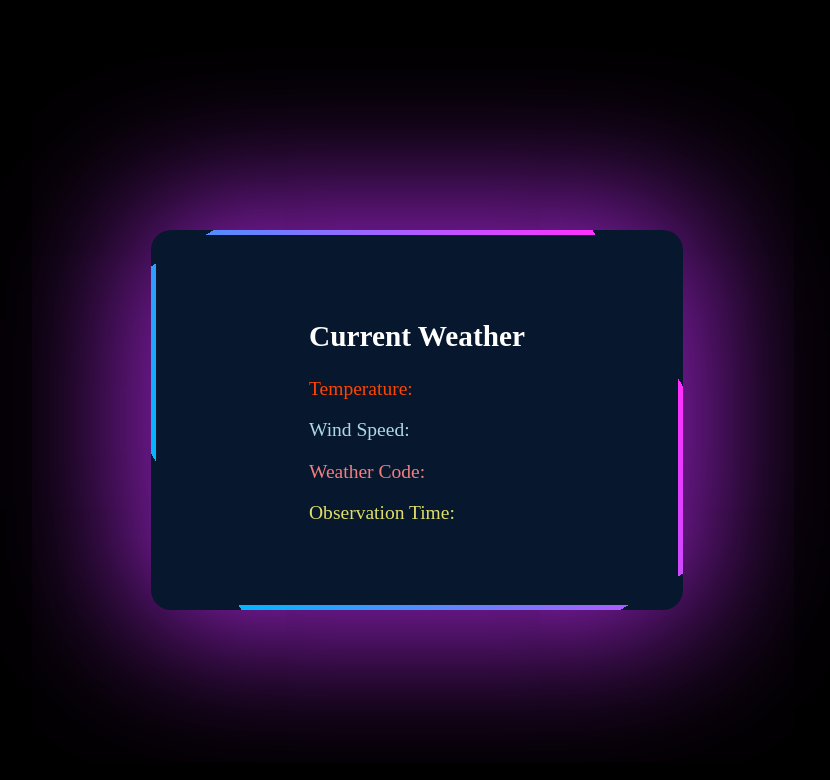
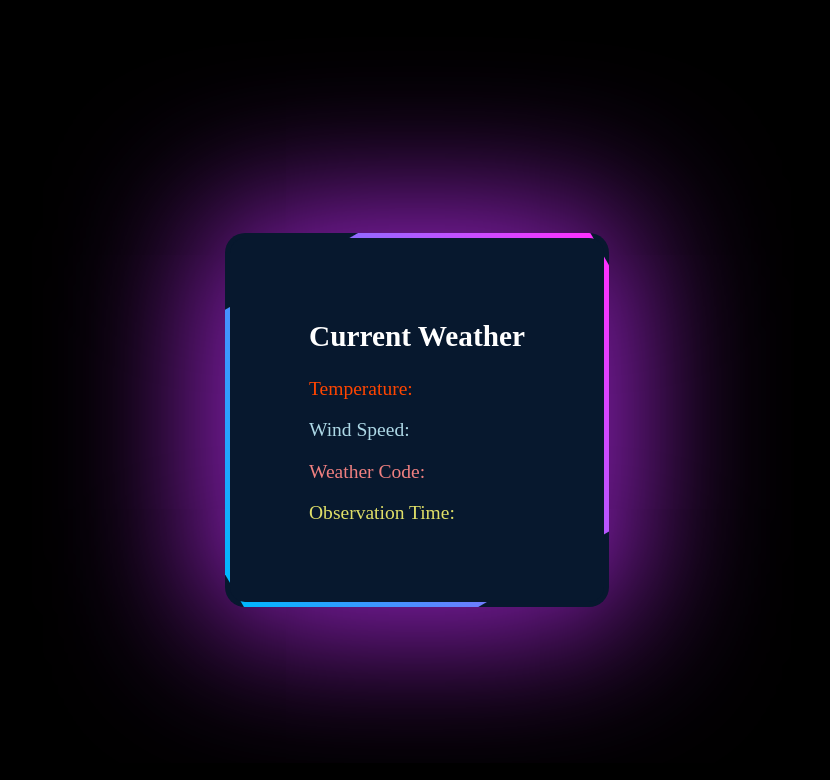
Before and after one commit to Deekshith-46/dom-personal-task, a plain HTML site: page weather task/index.html in a window 1280 px wide. Shown: the whole page, without its empty margins (223-1053 px from the left). Drawn offline with Linux system fonts and the light colour scheme; no server answers.

Commit message:
updated task

```diff
--- a/weather task/index.html
+++ b/weather task/index.html
@@ -17,8 +17,8 @@
         /*card style*/
         /* From Uiverse.io by bhaveshxrawat */
         .card {
-        width: 40vw;
-        height: 45vh;
+        width: 310px;
+        height: 300px;
         padding: 10px;
         background: #07182E;
         position: relative;
@@ -27,6 +27,7 @@
         place-items: center;
         overflow: hidden;
         border-radius: 20px;
+        padding: 3%;
         box-shadow: 0px 0px 151px 15px rgba(196,46,255,0.9);
         }
 
```
Also changed, not shown: Random User/index.html (+2 -2 lines), image Gallary/index.html (+2 -2 lines).
